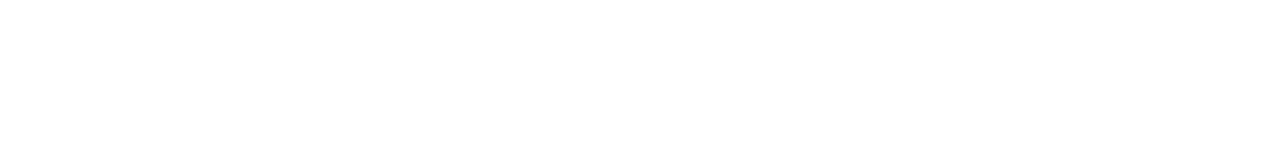
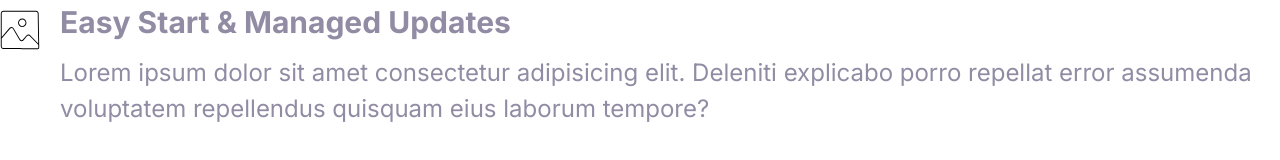
Before and after one commit to nj606214/Moshify, a plain HTML site: page index.html in a window 1280 px wide. Drawn offline with Linux system fonts and the light colour scheme.

Commit message:
added media

```diff
--- a/CSS/styles.css
+++ b/CSS/styles.css
@@ -363,3 +363,20 @@ a {
     font-size: 1.7rem;
   }
 }
+
+/*media */
+.media {
+  display: flex;
+}
+
+.media__title {
+  margin-top: 0;
+}
+
+.media__body {
+  margin: 0 2rem;
+}
+
+.media__image {
+  margin-top: 1rem;
+}
--- a/index.html
+++ b/index.html
@@ -15,5 +15,21 @@
     <link rel="stylesheet" href="css/normalize.css" />
     <link rel="stylesheet" href="css/styles.css" />
   </head>
-  <body></body>
+  <body>
+    <div class="media">
+      <div class="media__image">
+        <svg class="icon icon--primary">
+          <use xlink:href="images/sprite.svg#snap"></use>
+        </svg>
+      </div>
+      <div class="media__body">
+        <h3 class="media__title">Easy Start & Managed Updates</h3>
+        <p>
+          Lorem ipsum dolor sit amet consectetur adipisicing elit. Deleniti
+          explicabo porro repellat error assumenda voluptatem repellendus
+          quisquam eius laborum tempore?
+        </p>
+      </div>
+    </div>
+  </body>
 </html>
```
Also changed, not shown: components/media.html (added, +15 -0 lines).
